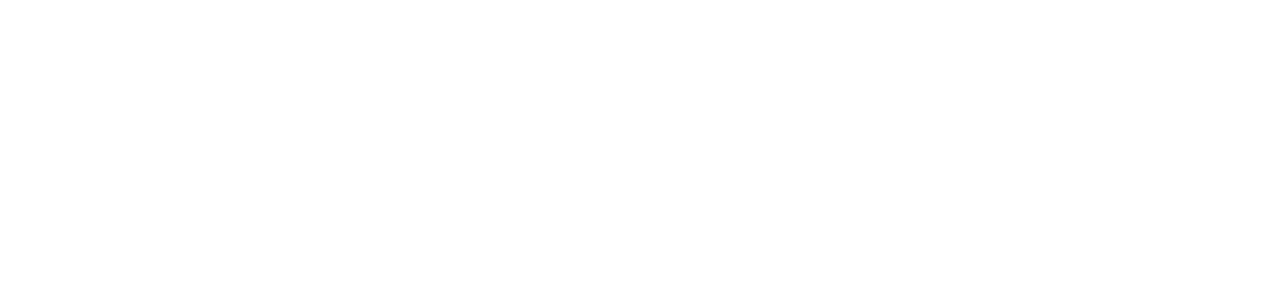
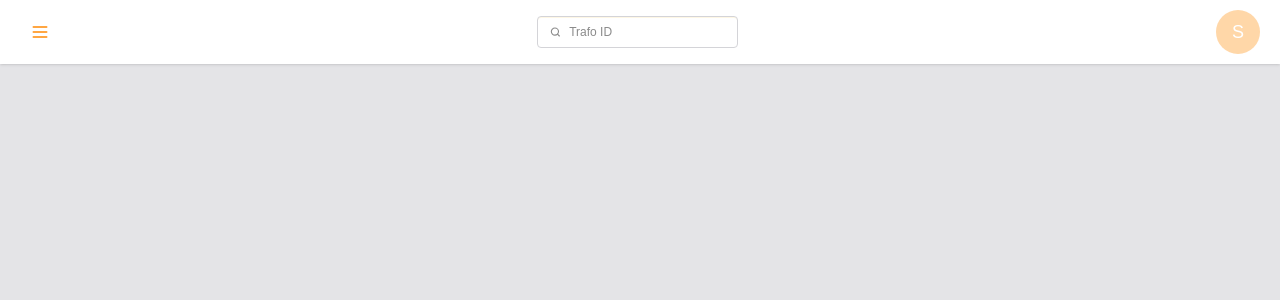
Before and after one commit to ITSensync/trafo-monitoring-system, a Next.js app: page / in a window 1280 px wide. Shown: the top 300 px of the page. Built offline with nearby package versions, Linux system fonts and the light colour scheme.

Commit message:
feat: navbar and sidebar

```diff
--- a/src/app/page.tsx
+++ b/src/app/page.tsx
@@ -1,7 +1,9 @@
+import BaseLayout from "@/components/BaseLayout";
+
 export default function Home() {
   return (
-    <div>
-
-    </div>
+    <BaseLayout>
+      <div></div>
+    </BaseLayout>
   );
 }
--- /dev/null
+++ b/src/components/BaseLayout.tsx
@@ -0,0 +1,13 @@
+import React from "react";
+import Navbar from "./Navbar";
+
+export default function BaseLayout({
+  children,
+}: Readonly<{ children: React.ReactNode }>) {
+  return (
+    <div className="h-dvh w-full bg-zinc-200">
+      <Navbar />
+      {children}
+    </div>
+  );
+}
--- /dev/null
+++ b/src/components/Navbar.tsx
@@ -0,0 +1,108 @@
+import React from "react";
+
+export default function Navbar({ searchBar = true }: { searchBar?: boolean }) {
+  return (
+    <>
+      <div className="drawer">
+        <input id="my-drawer" type="checkbox" className="drawer-toggle" />
+        <div className="drawer-side">
+          <label
+            htmlFor="my-drawer"
+            aria-label="close sidebar"
+            className="drawer-overlay"
+          ></label>
+          <ul className="menu bg-white text-orange-400 min-h-full w-80">
+            {/* Sidebar content here */}
+            <div className="py-4 ">
+              <p className="text-orange-500 font-bold text-2xl text-center">
+                TRAFO DASHBOARD
+              </p>
+            </div>
+            <div className="h-0.5 w-full border bg-amber-500 mb-4"></div>
+            <div></div>
+            <li className="flex flex-row items-center rounded-lg hover:bg-amber-50 font-poppins mb-2">
+              <svg
+                xmlns="http://www.w3.org/2000/svg"
+                viewBox="0 0 24 24"
+                fill="orange"
+                className="size-13"
+              >
+                <path d="M11.47 3.841a.75.75 0 0 1 1.06 0l8.69 8.69a.75.75 0 1 0 1.06-1.061l-8.689-8.69a2.25 2.25 0 0 0-3.182 0l-8.69 8.69a.75.75 0 1 0 1.061 1.06l8.69-8.689Z" />
+                <path d="m12 5.432 8.159 8.159c.03.03.06.058.091.086v6.198c0 1.035-.84 1.875-1.875 1.875H15a.75.75 0 0 1-.75-.75v-4.5a.75.75 0 0 0-.75-.75h-3a.75.75 0 0 0-.75.75V21a.75.75 0 0 1-.75.75H5.625a1.875 1.875 0 0 1-1.875-1.875v-6.198a2.29 2.29 0 0 0 .091-.086L12 5.432Z" />
+              </svg>
+
+              <a className="text-lg font-medium">Home</a>
+            </li>
+            <li className="flex flex-row items-center rounded-lg hover:bg-amber-50 font-poppins">
+              <svg
+                xmlns="http://www.w3.org/2000/svg"
+                viewBox="0 0 24 24"
+                fill="orange"
+                className="size-13"
+              >
+                <path
+                  fillRule="evenodd"
+                  d="M7.5 3.75A1.5 1.5 0 0 0 6 5.25v13.5a1.5 1.5 0 0 0 1.5 1.5h6a1.5 1.5 0 0 0 1.5-1.5V15a.75.75 0 0 1 1.5 0v3.75a3 3 0 0 1-3 3h-6a3 3 0 0 1-3-3V5.25a3 3 0 0 1 3-3h6a3 3 0 0 1 3 3V9A.75.75 0 0 1 15 9V5.25a1.5 1.5 0 0 0-1.5-1.5h-6Zm5.03 4.72a.75.75 0 0 1 0 1.06l-1.72 1.72h10.94a.75.75 0 0 1 0 1.5H10.81l1.72 1.72a.75.75 0 1 1-1.06 1.06l-3-3a.75.75 0 0 1 0-1.06l3-3a.75.75 0 0 1 1.06 0Z"
+                  clipRule="evenodd"
+                />
+              </svg>
+
+              <a className="text-lg font-medium">Sign Out</a>
+            </li>
+          </ul>
+        </div>
+      </div>
+      <div className="navbar bg-white shadow-sm flex flex-row justify-between px-5">
+        <label
+          htmlFor="my-drawer"
+          className="drawer-button btn btn-square btn-ghost hover:bg-orange-400 hover:border-0 hover:stroke-white stroke-orange-400"
+        >
+          <svg
+            xmlns="http://www.w3.org/2000/svg"
+            fill="none"
+            viewBox="0 0 24 24"
+            className="inline-block h-5 w-5"
+          >
+            {" "}
+            <path
+              strokeLinecap="round"
+              strokeLinejoin="round"
+              strokeWidth="2"
+              d="M4 6h16M4 12h16M4 18h16"
+            ></path>{" "}
+          </svg>
+        </label>
+
+        {searchBar && (
+          <div className="">
+            <label className="input input-sm input-warning border-zinc-300 active:border-orange-300">
+              <svg
+                className="h-[1em] opacity-50"
+                xmlns="http://www.w3.org/2000/svg"
+                viewBox="0 0 24 24"
+              >
+                <g
+                  strokeLinejoin="round"
+                  strokeLinecap="round"
+                  strokeWidth="2.5"
+                  fill="none"
+                  stroke="currentColor"
+                >
+                  <circle cx="11" cy="11" r="8"></circle>
+                  <path d="m21 21-4.3-4.3"></path>
+                </g>
+              </svg>
+              <input type="search" className="grow" placeholder="Trafo ID" />
+            </label>
+          </div>
+        )}
+
+        <div className="avatar avatar-placeholder">
+          <div className="bg-orange-200 border-orange-400 text-neutral-content w-fit p-4 rounded-full">
+            <span className="text-lg text-white">S</span>
+          </div>
+        </div>
+      </div>
+    </>
+  );
+}
```
